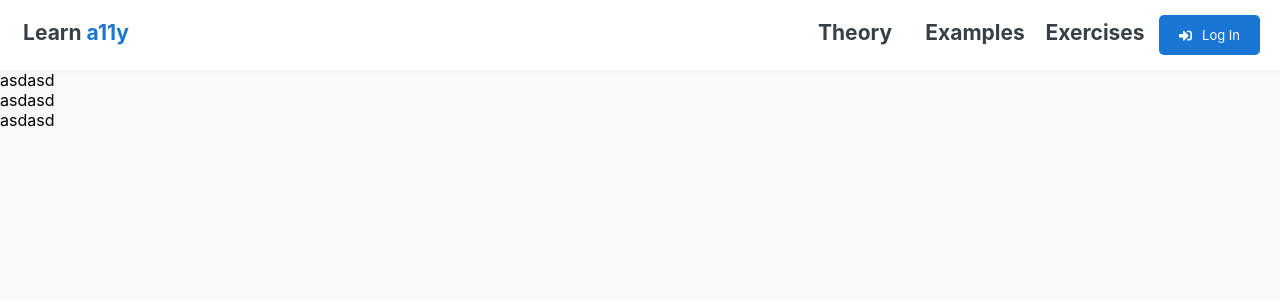
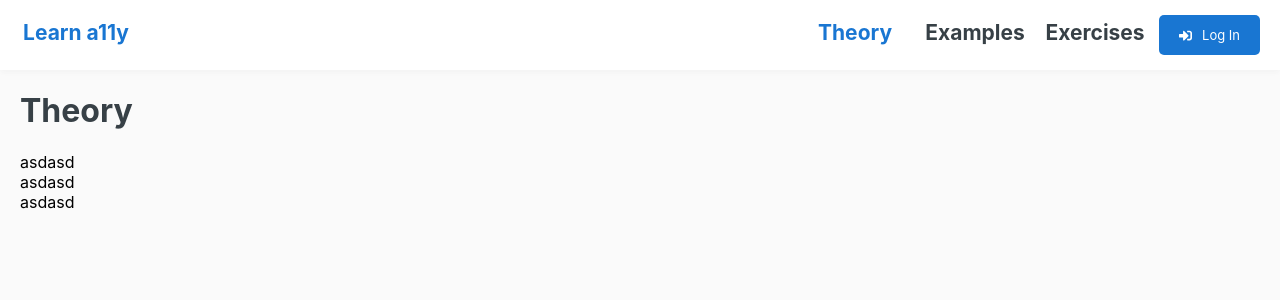
Before and after one commit to josepol/a11y-learner, a React (Create React App) app: page / in a window 1280 px wide. Shown: the top 300 px of the page. Built offline with nearby package versions, Linux system fonts and the light colour scheme.

Commit message:
theory page

```diff
--- a/src/Theme.tsx
+++ b/src/Theme.tsx
@@ -22,6 +22,7 @@ declare module 'styled-components' {
         fontColorAlternative: string;
         fontSizeRegular: string;
         fontSizeTitle: string;
+        fontSizeTitleH1: string;
         fontSizeSmall: string;
         backgroundWhite: string;
         spaces: Array<string>;
@@ -66,6 +67,7 @@ export const generalTheme = {
     fontColorAlternative: '#374046',
     fontSizeRegular: '16px',
     fontSizeTitle: '21px',
+    fontSizeTitleH1: '32px',
     fontSizeSmall: '13px',
     backgroundWhite: 'white',
     backgroundWhiteDark: '#FAFAFA',
--- a/src/components/AnimationMoveTop/AnimationMoveTop.tsx
+++ b/src/components/AnimationMovement/AnimationMovement.tsx
@@ -20,7 +20,7 @@ interface IProps {
     up?: number;
 }
 
-export function AnimationMoveTop(props: IProps) {
+export function AnimationMovement(props: IProps) {
     return (
         <AnimationMove>{props.children}</AnimationMove>
     );
--- a/src/components/Button/Button.tsx
+++ b/src/components/Button/Button.tsx
@@ -2,7 +2,7 @@ import React from 'react';
 import styled from 'styled-components';
 import { FontAwesomeIcon } from '@fortawesome/react-fontawesome';
 import { IconProp } from '@fortawesome/fontawesome-svg-core';
-import { AnimationMoveTop } from '../AnimationMoveTop/AnimationMoveTop';
+import { AnimationMovement } from '../AnimationMovement/AnimationMovement';
 
 const Btn = styled.button`
     padding: 10px 20px;
@@ -34,15 +34,17 @@ interface IProps {
     btnText?: string;
     icon?: IconProp;
     onClick: Function;
+    ariaLabel?: string;
 }
 
 export function Button(props: IProps) {
     return (
-        <AnimationMoveTop time={0.3} up={2}>
-            <Btn onClick={(event: React.MouseEvent) => props.onClick(event)}>
+        <AnimationMovement time={0.3} up={2}>
+            <Btn onClick={(event: React.MouseEvent) => props.onClick(event)}
+                aria-label={props.ariaLabel ? props.ariaLabel : props.btnText}>
                 {props.icon && <Icon icon={props.icon} />}
                 {props.btnText && <span>{props.btnText}</span>}
             </Btn>
-        </AnimationMoveTop>
+        </AnimationMovement>
     );
 }
--- a/src/components/Flex/Flex.tsx
+++ b/src/components/Flex/Flex.tsx
@@ -14,11 +14,12 @@ interface IProps {
     justifyContent?: string;
     alignItems?: string;
     flexDirection?: string;
+    role?: string;
 }
 
 export function Flex(props: IProps) {
     return (
-        <FlexContainer justifyContent={props.justifyContent} alignItems={props.alignItems} >
+        <FlexContainer justifyContent={props.justifyContent} alignItems={props.alignItems} role={props.role} >
             {props.children}
         </FlexContainer>
     );
--- a/src/components/Header/Header.tsx
+++ b/src/components/Header/Header.tsx
@@ -1,10 +1,11 @@
-import React, { useState } from 'react';
+import React, { useState, Suspense } from 'react';
 import styled from 'styled-components';
 import { Button } from '../Button/Button';
 import { faSignInAlt, faBars } from '@fortawesome/free-solid-svg-icons';
 import { Flex } from '../Flex/Flex';
 import { LinkNav } from '../Link/Link';
-import { Menu } from '../Menu/Menu';
+
+const Menu = React.lazy(() => import('../Menu/Menu'));
 
 const Nav = styled.nav`
     background-color: ${({ theme }) => theme.backgroundWhite};
@@ -40,11 +41,6 @@ export function Header() {
 
     const [isMobileMenuOpened, setIsMobileMenuOpened] = useState(false);
 
-    const mobileMenuClicked = () => {
-        setIsMobileMenuOpened(!isMobileMenuOpened);
-        console.log(isMobileMenuOpened);
-    }
-
     return (
         <React.Fragment>
             <Nav>
@@ -53,15 +49,17 @@ export function Header() {
                     <Desktop>
                         <Flex justifyContent='flex-end'>
                             <LinkNav to="/" minWidth={120}>Theory</LinkNav>
-                            <LinkNav to="/">Examples</LinkNav>
-                            <LinkNav to="/">Exercises</LinkNav>
+                            <LinkNav to="/examples">Examples</LinkNav>
+                            <LinkNav to="/exercises">Exercises</LinkNav>
                             <Button btnText="Log In" icon={faSignInAlt} onClick={() => {}} />
                         </Flex>
                     </Desktop>
                     <Mobile>
                         <Flex>
-                            <Button icon={faBars} onClick={mobileMenuClicked} />
-                            {isMobileMenuOpened && <Menu />}
+                            <Button icon={faBars} onClick={() => setIsMobileMenuOpened(!isMobileMenuOpened)} ariaLabel="Menu"/>
+                            <Suspense fallback={<></>}>
+                                {isMobileMenuOpened && <Menu />}
+                            </Suspense>
                         </Flex>
                     </Mobile>
                 </Flex>
--- /dev/null
+++ b/src/components/Heading/Heading.tsx
@@ -0,0 +1,20 @@
+import React from "react";
+import styled from "styled-components";
+
+interface IProps {
+    text: string;
+}
+
+const HeadingContainer = styled.h1`
+    font-size: ${({ theme }) => theme.fontSizeTitleH1};
+    color: ${({ theme }) => theme.fontColor};
+    &:hover {
+        color: ${({ theme }) => theme.primaryColor};
+    }
+`;
+
+export function Heading(props: IProps) {
+    return (
+        <HeadingContainer>{props.text}</HeadingContainer>
+    );
+}
--- a/src/components/Link/Link.tsx
+++ b/src/components/Link/Link.tsx
@@ -1,7 +1,7 @@
 import React from 'react';
 import styled from 'styled-components';
 import { NavLink } from 'react-router-dom';
-import { AnimationMoveTop } from '../AnimationMoveTop/AnimationMoveTop';
+import { AnimationMovement } from '../AnimationMovement/AnimationMovement';
 
 const LinkContainer = styled(NavLink)`
     font-size: ${({ theme }) => theme.fontSizeTitle};
@@ -10,6 +10,9 @@ const LinkContainer = styled(NavLink)`
     margin-right: ${({ theme }) => theme.spaces[1]};
     text-align: center;
     &:hover {
+        color: ${({ theme }) => theme.primaryColor};
+    }
+    &.selected {
         color: ${({ theme }) => theme.primaryColor};
     }
 `;
@@ -32,9 +35,9 @@ interface IAnimationProps {
 export function LinkNav(props: IProps) {
     return (
         <MinWidthContainer>
-            <AnimationMoveTop>
-                <LinkContainer to={props.to}>{props.children}</LinkContainer>
-            </AnimationMoveTop>
+            <AnimationMovement>
+                <LinkContainer activeClassName="selected" to={props.to}>{props.children}</LinkContainer>
+            </AnimationMovement>
         </MinWidthContainer>
     );
 }
--- /dev/null
+++ b/src/components/Main/Main.tsx
@@ -0,0 +1,16 @@
+import React from "react";
+import styled from "styled-components";
+
+interface IProps {
+    children: any;
+}
+
+const MainContainer = styled.main`
+    padding: 0px 20px;
+`;
+
+export function Main(props: IProps) {
+    return (
+        <MainContainer>{props.children}</MainContainer>
+    );
+}
--- a/src/components/Menu/Menu.tsx
+++ b/src/components/Menu/Menu.tsx
@@ -1,9 +1,18 @@
 import React from 'react';
-import styled from 'styled-components';
+import styled, { keyframes } from 'styled-components';
 import { Flex } from '../Flex/Flex';
 import { LinkNav } from '../Link/Link';
 import { faSignInAlt } from '@fortawesome/free-solid-svg-icons';
 import { Button } from '../Button/Button';
+
+const animation = () => keyframes`
+    from {
+        opacity: 0;
+    },
+    to {
+        opacity: 1;
+    }
+`;
 
 const MenuContainer = styled.div`
     position: absolute;
@@ -12,16 +21,26 @@ const MenuContainer = styled.div`
     width: 100%;
     right: 0px;
     box-shadow: 0 3px 6px rgba(0,0,0,0.01), 0 3px 6px rgba(0,0,0,0.02);
-    padding: 10px;
+    padding: 20px;
+    animation: ${animation()} 0.5s;
 `;
 
-export function Menu() {
+const MobileLoginContainer = styled.div`
+    display: flex;
+    justify-content: flex-end;
+`;
+
+export default function Menu() {
     return (
-            <Flex justifyContent='flex-end' flexDirection='column'>
-                <MenuContainer><LinkNav to="/" minWidth={120}>Theory</LinkNav>
+        <Flex justifyContent='flex-end' flexDirection='column' role="region">
+            <MenuContainer>
+                <LinkNav to="/" minWidth={120}>Theory</LinkNav>
                 <LinkNav to="/">Examples</LinkNav>
                 <LinkNav to="/">Exercises</LinkNav>
-                <Button btnText="Log In" icon={faSignInAlt} onClick={() => {}} /></MenuContainer>
-            </Flex>
+                <MobileLoginContainer>
+                    <Button btnText="Log In" icon={faSignInAlt} onClick={() => {}} />
+                </MobileLoginContainer>
+            </MenuContainer>
+        </Flex>
     );
 }
--- a/src/pages/home/Home.tsx
+++ b/src/pages/home/Home.tsx
@@ -1,12 +1,18 @@
 import React from 'react';
 import { Header } from '../../components/Header/Header';
+import { Main } from '../../components/Main/Main';
+import { AnimationMovement } from '../../components/AnimationMovement/AnimationMovement';
+import { Heading } from '../../components/Heading/Heading';
 
 export function Home() {
     return (
         <React.Fragment>
             <Header></Header>
-            <div>asdasd</div>
-            <div>asdasd</div><div>asdasd</div>
+            <Main>
+                <AnimationMovement><Heading text="Theory" /></AnimationMovement>
+                <div>asdasd</div>
+                <div>asdasd</div><div>asdasd</div>
+            </Main>
         </React.Fragment>
     );
 }
```
